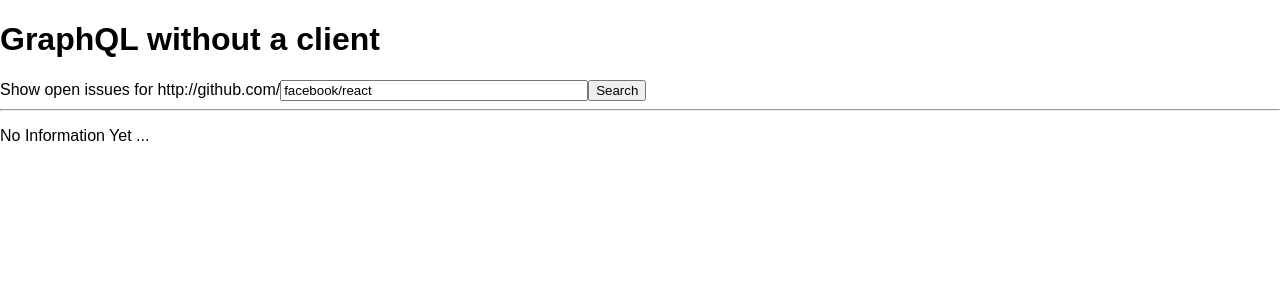
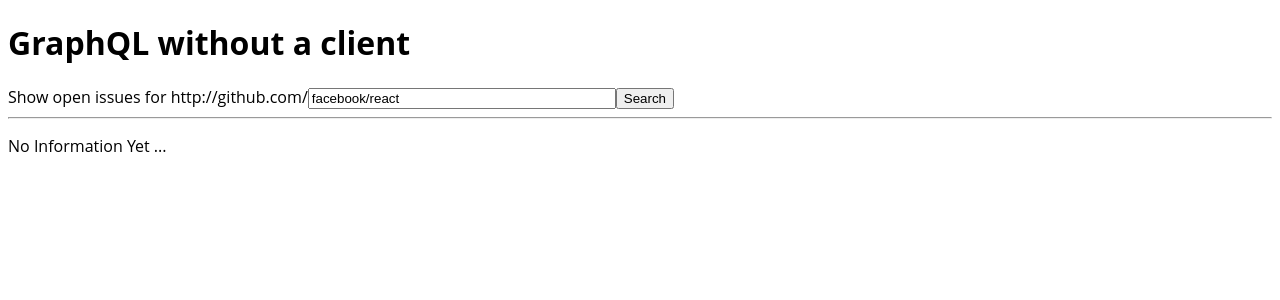
Before and after one commit to ryanyogan/vanilla-graphql, a React (Create React App) app: page / in a window 1280 px wide. Shown: the top 300 px of the page. Built offline with nearby package versions, Linux system fonts and the light colour scheme; no server answers.

Commit message:
Added in a Repository component to display repo results, added a bit of paddin/ margin for the ugly UI ;)

```diff
--- a/src/App.js
+++ b/src/App.js
@@ -15,13 +15,19 @@ const axiosGithubGraphQL = axios.create({
   }
 });
 
-// Here we are creating a raw template string that contains a
+// 1. Here we are creating a raw template string that contains a
 // gql query for retreiving an organization from Github
-const GET_ORGANIZATION = `
+// 2. Now we are also asking for a nested resource, "repository"
+// How cool is that?!
+const GET_REPO_OF_ORG = `
   {
     organization(login: "facebook") {
       name
       url
+      repository(name: "react") {
+        name
+        url
+      }
     }
   }
 `;
@@ -46,7 +52,7 @@ class App extends Component {
   };
 
   onFetchFromGithub = () =>
-    axiosGithubGraphQL.post('', { query: GET_ORGANIZATION }).then(res =>
+    axiosGithubGraphQL.post('', { query: GET_REPO_OF_ORG }).then(res =>
       this.setState({
         organization: res.data.data.organization,
         errors: res.data.errors
@@ -103,8 +109,20 @@ const Organization = ({ organization, errors }) => {
         <strong>Issues from Organization: </strong>
         <a href={organization.url}>{organization.name}</a>
       </p>
+      {/* Here we now include the Repository component to clean up concerns */}
+      <Repository repo={organization.repository} />
     </div>
   );
 };
 
+// Repository is another stateless component which renders a repo link
+const Repository = ({ repo }) => (
+  <div>
+    <p>
+      <strong>In Repository: </strong>
+      <a href={repo.url}>{repo.name}</a>
+    </p>
+  </div>
+);
+
 export default App;
--- a/src/index.css
+++ b/src/index.css
@@ -1,5 +1,5 @@
 body {
-  margin: 0;
-  padding: 0;
-  font-family: sans-serif;
+  margin: 50;
+  padding: 50;
+  font-family: 'Open Sans', sans-serif;
 }
```
